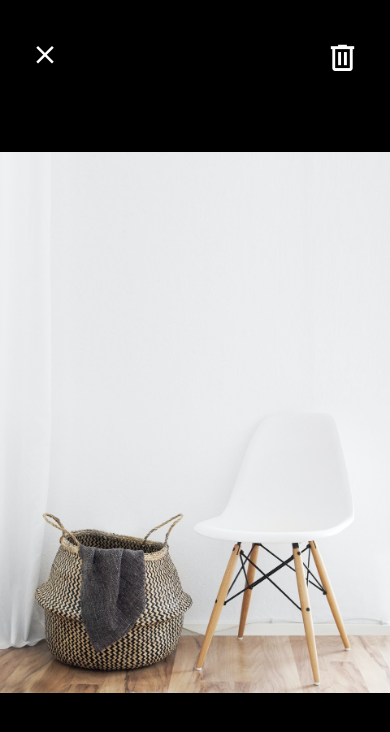
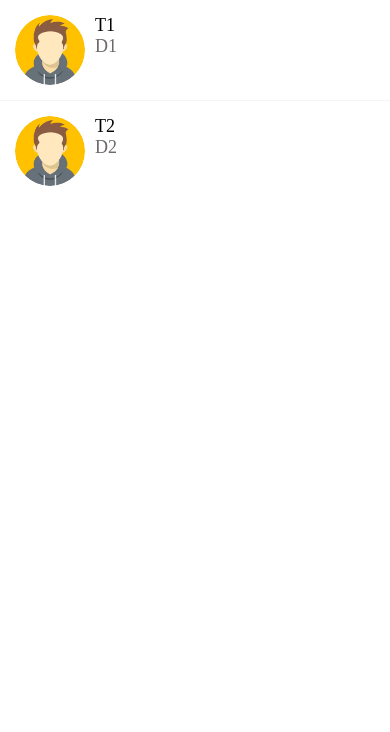
Before and after one commit to Aandi1989/RNDoneWithIt, a React Native app: screen / in a window 390 px wide. Shown: the top 732 px of the page. Built offline with nearby package versions, Linux system fonts and the light colour scheme.

Commit message:
FlatList, Extraction Screen Component, Separators, Handling Selections & Swipes

```diff
--- a/App.js
+++ b/App.js
@@ -7,6 +7,7 @@ import {
   Platform,
   StatusBar,
 } from "react-native";
+import { GestureHandlerRootView } from 'react-native-gesture-handler'
 
 import WelcomeScreen from "./app/screens/WelcomeScreen";
 import ViewImageScreen from "./app/screens/ViewImageScreen";
@@ -14,10 +15,13 @@ import AppText from "./app/components/AppText";
 import AppButton from "./app/components/AppButton";
 import Card from "./app/components/Card";
 import ListingDetailsScreen from "./app/screens/ListingDetailsScreen";
+import MessagesScreen from "./app/screens/MessagesScreen";
 
 export default function App() {
   return (
-    <ViewImageScreen/>
+    <GestureHandlerRootView style={{ flex: 1 }}>
+      <MessagesScreen />
+    </GestureHandlerRootView>
   );
 }
 
--- a/app/components/ListItem.js
+++ b/app/components/ListItem.js
@@ -1,11 +1,20 @@
-import React from 'react';
-import { View, StyleSheet, Image } from 'react-native';
+import React from "react";
+import {
+  View,
+  StyleSheet,
+  Image,
+  TouchableOpacity,
+  TouchableHighlight,
+} from "react-native";
+import Swipeable from "react-native-gesture-handler/Swipeable";
 
-import AppText from './AppText';
-import colors from '../config/colors';
+import AppText from "./AppText";
+import colors from "../config/colors";
 
-function ListItem({  title, subTitle, image}) {
+function ListItem({ title, subTitle, image, onPress, renderRightActions }) {
   return (
+    <Swipeable renderRightActions={renderRightActions}>
+      <TouchableHighlight underlayColor={colors.light} onPress={onPress}>
         <View style={styles.container}>
           <Image style={styles.image} source={image} />
           <View>
@@ -13,25 +22,28 @@ function ListItem({  title, subTitle, image}) {
             <AppText style={styles.subTitle}>{subTitle}</AppText>
           </View>
         </View>
+      </TouchableHighlight>
+    </Swipeable>
   );
 }
 
 const styles = StyleSheet.create({
   container: {
-        flexDirection: 'row',
+    flexDirection: "row",
+    padding: 15,
   },
   image: {
     width: 70,
     height: 70,
     borderRadius: 35,
-        marginRight: 10
+    marginRight: 10,
   },
   subTitle: {
     color: colors.medium,
   },
   title: {
-        fontWeight: '500',
-    }
-})
+    fontWeight: "500",
+  },
+});
 
 export default ListItem;
--- /dev/null
+++ b/app/components/ListItemSeparator.js
@@ -0,0 +1,20 @@
+import React from 'react';
+import { StyleSheet, View } from 'react-native';
+
+import colors from '../config/colors';
+
+function ListItemSeparator() {
+    return (
+        <View style={styles.separator} />
+    );
+}
+
+const styles = StyleSheet.create({
+    separator: {
+        width: '100%',
+        height: 1,
+        backgroundColor: colors.light,
+    }
+})
+
+export default ListItemSeparator;
--- /dev/null
+++ b/app/components/ListItemdeleteAction.js
@@ -0,0 +1,28 @@
+import React from 'react';
+import { View, StyleSheet } from 'react-native';
+import { MaterialCommunityIcons } from '@expo/vector-icons';
+
+import colors from '../config/colors';
+
+function ListItemDeleteAction(props) {
+    return (
+        <View style={styles.container}>
+            <MaterialCommunityIcons
+                name="trash-can"
+                size={35}
+                color={colors.white}
+            />
+        </View>
+    );
+}
+
+const styles = StyleSheet.create({
+    container: {
+        backgroundColor:colors.danger,
+        width: 70,
+        justifyContent: "center",
+        alignItems: 'center',
+    }
+})
+
+export default ListItemDeleteAction;
--- /dev/null
+++ b/app/components/Screen.js
@@ -0,0 +1,21 @@
+import React from 'react';
+import Constants from 'expo-constants';
+import { StyleSheet, Platform, SafeAreaView } from 'react-native';
+
+function Screen({ children }) {
+    return (
+       <SafeAreaView style={styles.screen}>
+        {children}
+       </SafeAreaView>
+    );
+}
+
+const styles = StyleSheet.create({
+    screen: {
+        paddingTop: Constants.statusBarHeight,
+        // paddingTop: Platform.OS === 'android' ? StatusBar.currentHeight : 0, /*alternative method*/
+    }
+})
+
+
+export default Screen;
--- a/app/config/colors.js
+++ b/app/config/colors.js
@@ -4,4 +4,6 @@ export default {
     black: "#000",
     white: "#fff",
     medium: "#6e6969",
+    light: '#f8f4f4',
+    danger: '#ff5252'
 }
--- /dev/null
+++ b/app/screens/MessagesScreen.js
@@ -0,0 +1,53 @@
+import React from "react";
+import { FlatList, StyleSheet, View } from "react-native";
+
+import ListItem from "../components/ListItem";
+import Screen from "../components/Screen";
+import ListItemSeparator from "../components/ListItemSeparator";
+import ListItemDeleteAction from "../components/ListItemdeleteAction";
+
+
+
+
+
+const messages = [
+  {
+    id: 1,
+    title: "T1",
+    description: "D1",
+    image: require("../assets/avatar.webp"),
+  },
+  {
+    id: 2,
+    title: "T2",
+    description: "D2",
+    image: require("../assets/avatar.webp"),
+  },
+];
+
+function MessagesScreen(props) {
+  return (
+    <Screen>
+      <FlatList
+        data={messages}
+        keyExtractor={(messages) => messages.id.toString()}
+        renderItem={({ item }) => (
+          <ListItem
+            title={item.title}
+            subTitle={item.description}
+            image={item.image}
+            onPress={() => console.log("Message selected", item)}
+            renderRightActions={ListItemDeleteAction}
+          />
+        )}
+        ItemSeparatorComponent={ListItemSeparator}
+        />
+    </Screen>
+  );
+}
+
+const styles = StyleSheet.create({
+
+})
+
+export default MessagesScreen;
--- a/package.json
+++ b/package.json
@@ -11,10 +11,12 @@
   "dependencies": {
     "@react-native-community/hooks": "^3.0.0",
     "expo": "~49.0.15",
+    "expo-constants": "^14.4.2",
     "expo-status-bar": "~1.6.0",
     "react": "18.2.0",
     "react-devtools": "^5.0.0",
-    "react-native": "0.72.6"
+    "react-native": "0.72.6",
+    "react-native-gesture-handler": "~2.12.0"
   },
   "devDependencies": {
     "@babel/core": "^7.20.0"
```
Also changed, not shown: 2 other files (tests, documents, lock files or other folders). Lines whose indentation alone changed are shown as unchanged.
